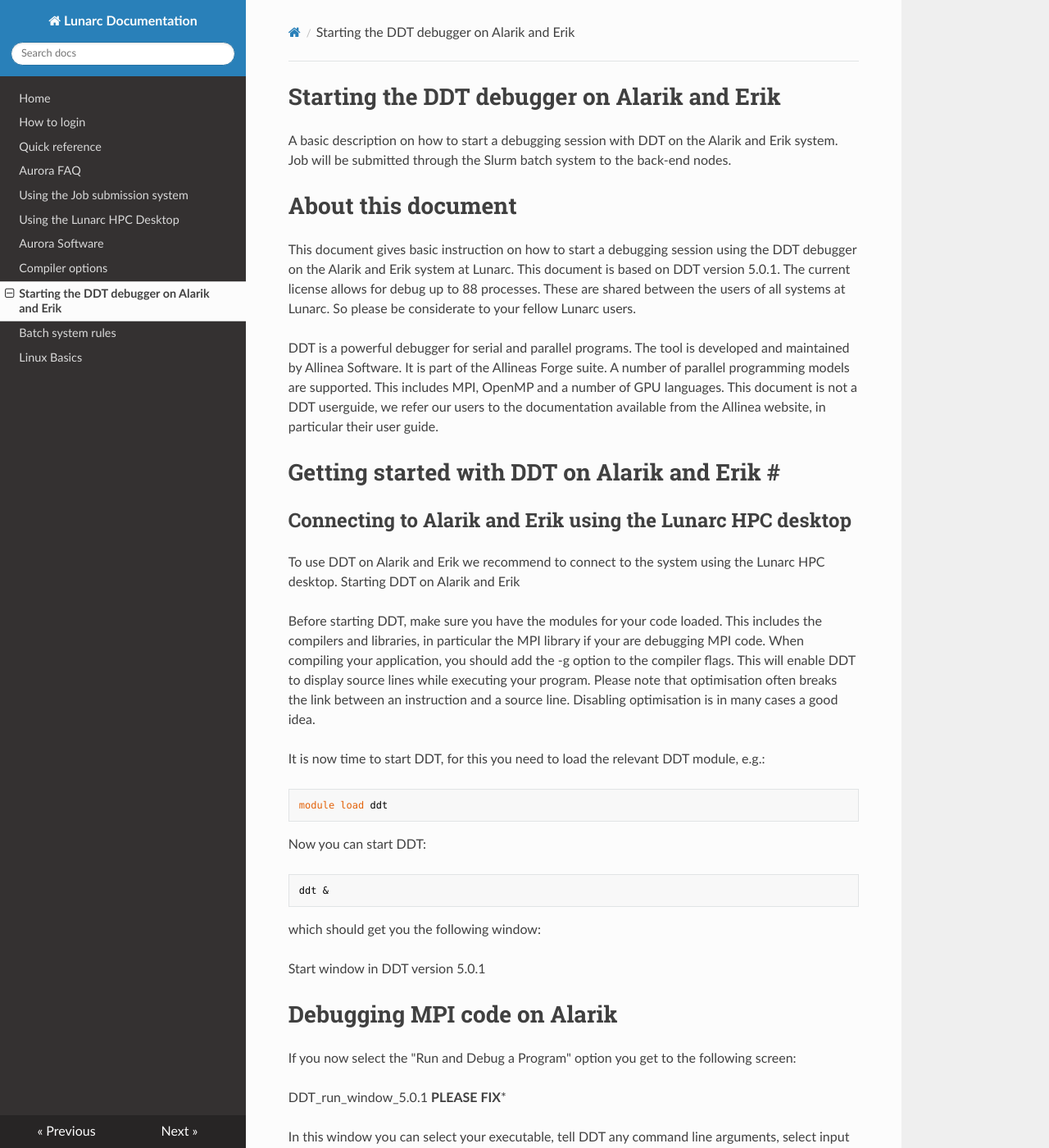
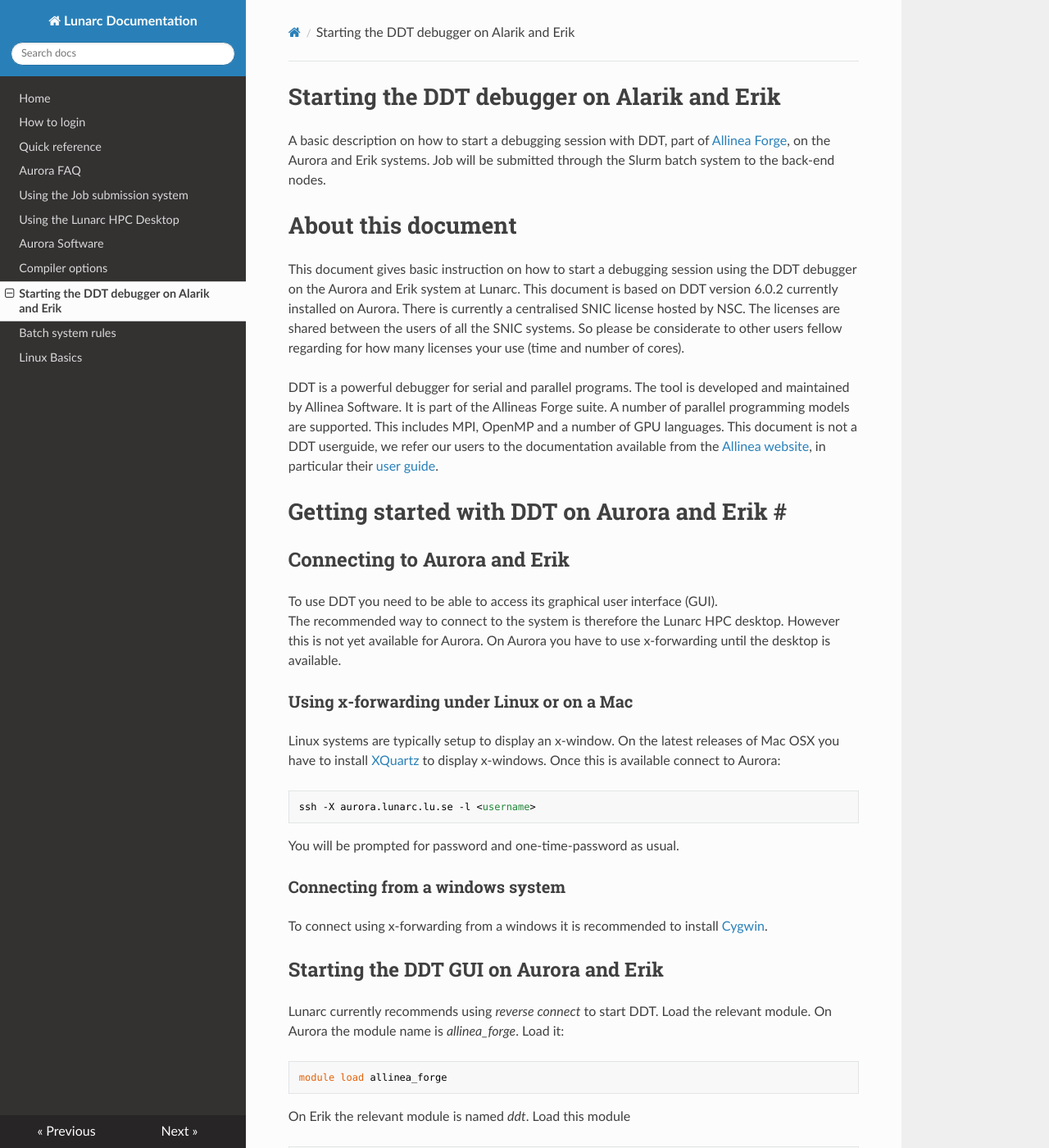
Before and after one commit to lunarc/lunarc_docs, an MkDocs documentation site: the page built from docs/ddt_debugger.md, in a window 1280 px wide and 1400 px high. Shown: the whole window at 82% size. Built offline with MkDocs 1.6.1, drawn with Linux system fonts in a browser that asks for light colours; nearby versions of some CDN libraries; old or Windows-style settings are respelled for this version of MkDocs; some of the changed text lies outside the part shown.

Commit message:
Partial update of ddt documentation for reverse connect

```diff
--- a/docs/ddt_debugger.md
+++ b/docs/ddt_debugger.md
@@ -1,36 +1,49 @@
 
 # Starting the DDT debugger on Alarik and Erik #
 
-A basic description on how to start a debugging session with DDT on the Alarik and Erik system.  Job will be submitted through the Slurm batch system to the back-end nodes.
+A basic description on how to start a debugging session with DDT, part of [Allinea Forge](http://www.allinea.com/products/develop-allinea-forge), on the Aurora and Erik systems.  Job will be submitted through the Slurm batch system to the back-end nodes.
 
 # About this document #
 
-This document gives basic instruction on how to start a debugging session using the DDT debugger on the Alarik and Erik system at Lunarc.  This document is based on DDT version 5.0.1.  The current license allows for debug up to 88 processes.  These are shared between the users of all systems at Lunarc.  So please be considerate to your fellow Lunarc users.
+This document gives basic instruction on how to start a debugging session using the DDT debugger on the Aurora and Erik system at Lunarc.  This document is based on DDT version 6.0.2 currently installed on Aurora.  There is currently a centralised SNIC license hosted by NSC.  The licenses are shared between the users of all the SNIC systems.  So please be considerate to other users fellow regarding for how many licenses your use (time and number of cores).
 
-DDT is a powerful debugger for serial and parallel programs.  The tool is developed and maintained by Allinea Software.  It is part of the Allineas Forge suite.  A number of parallel programming models are supported.  This includes MPI, OpenMP and a number of GPU languages.  This document is not a DDT userguide, we refer our users to the documentation available from the Allinea website, in particular their user guide.
+DDT is a powerful debugger for serial and parallel programs.  The tool is developed and maintained by Allinea Software.  It is part of the Allineas Forge suite.  A number of parallel programming models are supported.  This includes MPI, OpenMP and a number of GPU languages.  This document is not a DDT userguide, we refer our users to the documentation available from the [Allinea website](http://www.allinea.com/product-documentation), in particular their [user guide](http://content.allinea.com/downloads/userguide-forge.pdf).
 
-# Getting started with DDT on Alarik and Erik #
+# Getting started with DDT on Aurora and Erik #
 
-## Connecting to Alarik and Erik using the Lunarc HPC desktop ##
+## Connecting to Aurora and Erik
 
-To use DDT on Alarik and Erik we recommend to connect to the system using the Lunarc HPC desktop.
-Starting DDT on Alarik and Erik
+To use DDT you need to be able to access its graphical user interface (GUI).
+The recommended way to connect to the system is therefore the Lunarc HPC desktop.  However this is not yet available for Aurora.  On Aurora you have to use x-forwarding until the desktop is available.
+### Using x-forwarding under Linux or on a Mac
+Linux systems are typically setup to display an x-window.  On the latest releases of Mac OSX you have to install [XQuartz](http://www.xquartz.org/) to display x-windows.  Once this is available connect to Aurora:
 
-Before starting DDT, make sure you have the modules for your code loaded.  This includes the compilers and libraries, in particular the MPI library if your are debugging MPI code.  When compiling your application, you should add the -g option to the compiler flags.  This will enable DDT to display source lines while executing your program.  Please note that optimisation often breaks the link between an instruction and a source line.  Disabling optimisation is in many cases a good idea.
+    ssh -X aurora.lunarc.lu.se -l <username>
 
-It is now time to start DDT, for this you need to load the relevant DDT module, e.g.:
+You will be prompted for password and one-time-password as usual.
+
+### Connecting from a windows system
+To connect using x-forwarding from a windows it is recommended to install [Cygwin](https://www.cygwin.com/).
+
+## Starting the DDT GUI on Aurora and Erik
+
+Lunarc currently recommends using *reverse connect* to start DDT.  Load the relevant module.  On Aurora the module name is *allinea_forge*.  Load it:
+
+    module load allinea_forge
+
+On Erik the relevant module is named *ddt*.  Load this module
 
     module load ddt
 
-Now you can start DDT:
+You can now start the GUI by typing
 
     ddt &
 
-which should get you the following window:
+at the command prompt.  This will bring up the following GUI window
 
-Start window in DDT version 5.0.1
+![Start window](../images/allineaForgeStartwindow.png "Start window")
 
-# Debugging MPI code on Alarik #
+<!-- # Debugging MPI code on Alarik #
 
 If you now select the "Run and Debug a Program" option you get to the following screen:
 
@@ -61,7 +74,7 @@
 You can now start your debugging session.  The DDT User Guide describes the options for running and debugging the program.
 
 Once your debugging session is finished you will find an output file in your directory.  This is named: ddt_jobid.out with jobid denoting the job-id number.  This file contains the output of your program to stdout and stderr.  You might want to clean your directory after the debugging has finished.
-Debugging of GPU code on Erik
+# Debugging of GPU code on Erik
 
 Here we describe the changes needed from the above to debug code on the GPU.  To facilitate GPU debugging for CUDA code one has to add the flags
 
@@ -84,3 +97,5 @@
 Resetting DDT
 
 DDT remembers settings from your previous debugging sessions and also failed attempts.  Removing all DDT history can be achieved by deleting the directories .ddt and/or .allinea in your home space.
+
+-->
```
Also changed, not shown: images/allineaForgeStartWindow.png (added), images/ddtGui.png (added), images/ddtreverseConnectRequest.png (added), images/ddtstartOverPulldown.png (added).
